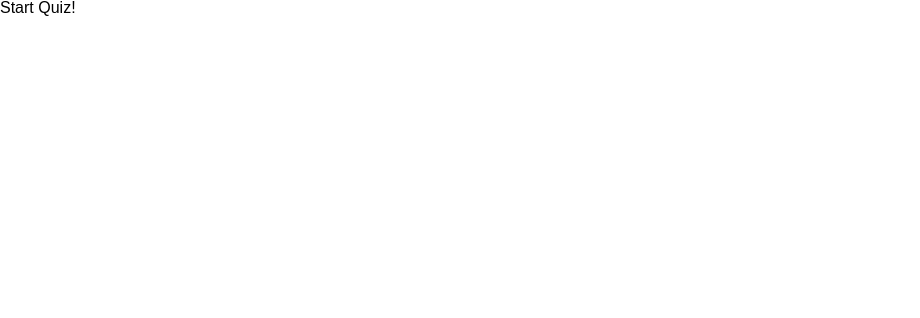
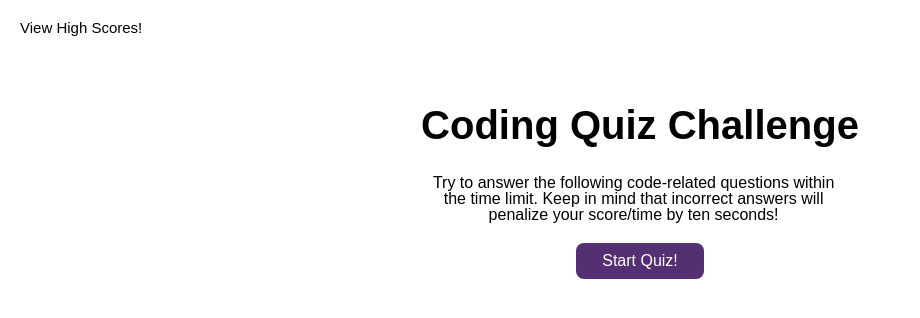
Before and after one commit to noelle-darcy/mod-4-challenge, a plain HTML site: page index.html in a window 1280 px wide. Shown: the whole page, without its empty margins (0-920 px from the left). Drawn offline with Linux system fonts and the light colour scheme.

Commit message:
finished css styling for starting screen but will still need to link high scores navigational tab

```diff
--- a/assets/css/style.css
+++ b/assets/css/style.css
@@ -1,26 +1,36 @@
-.container {
-display: block;
-  cursor: pointer;
+
+#start{
+   display: block;
+   color: white;
+   background-color: rgb(84, 48, 114);
+   border-radius: 8px;
+   padding: 10px;
+   width: 10%;
+   cursor: pointer;
+   text-align: center;
+   justify-content: center;
+   margin-left: 45%;
+   margin-right: 40%;
+   margin-top: 20px;
 }
 
-.questionDisplayer {
+#scoreboardLink{
+    font-size: 15px;
+    margin: 20px;
+}
+
+#title{
     display: block;
-    font-size: 30px;
-    padding-top: 100px;
+    margin-top: 70px;
+    font-size: 40px;
     text-align: center;
 }
 
-.answerChoices {
-  display: block;
-  justify-items: center;
-  text-align: center;
-  width: 200px;
-  height: 50px;
-  margin: 1%;
-  cursor: pointer;
-  border-radius: 8px;
-  background-color: #093145;
-
-
-
+#rules{
+    display: block;
+    margin-top: 30px;
+    margin-left: 33%;
+    margin-right: 33%;
+    text-align: center;
+    width: 33%;
 }
--- a/index.html
+++ b/index.html
@@ -9,8 +9,15 @@
     <link rel="stylesheet" href="./assets/css/style.css" />
 </head>
 <body>
-  <div id= "container">
+    <!-- Starting Screen -->
+ <section>
+    <nav id="scoreboardLink">View High Scores!</nav>
+    <h1 id="title">Coding Quiz Challenge</h1>
+    <p id="rules">Try to answer the following code-related questions within the time limit. Keep in mind that incorrect answers will penalize your score/time by ten seconds!</p>
     <div id="start">Start Quiz!</div>
+</section>
+    <!-- Quiz -->
+<section>
     <div id="quiz" style="display: none">
     <div id="questionDisplay"></div>
     <div id="choices">
@@ -20,8 +27,10 @@
         <div class="choice" id="D" onclick="checkAnswer('D')"></div>
     </div>
     <div id="results"></div>
-</div>
-  </div>
+    </div>
+</section>
+
+
     <script src="./script.js"></script>
 </body>
 </html>
```
